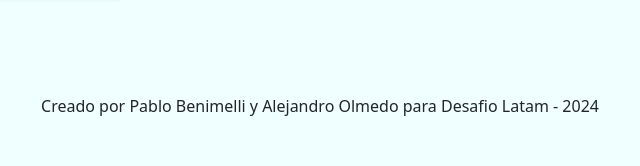
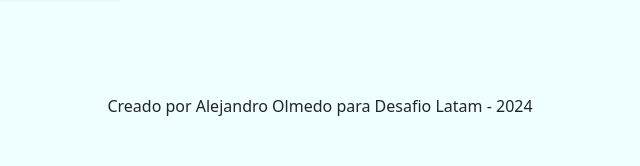
Before and after one commit to alej-of/onlyflans, a Django app: page /about/ in a window 1280 px wide. Shown: the part 1155-1321 px from the top of the page, without its empty margins (320-960 px from the left). Run offline with Django 3.2, Linux system fonts and the light colour scheme.

Commit message:
Presentacion

```diff
--- a/web/templates/base.html
+++ b/web/templates/base.html
@@ -31,7 +31,7 @@
     {% block content %}
     {% endblock %}
     <footer>
-        <div class="container my-5 text-center">Creado por Pablo Benimelli y Alejandro Olmedo para Desafio Latam - 2024</div>
+        <div class="container my-5 text-center">Creado por Alejandro Olmedo para Desafio Latam - 2024</div>
     </footer>
     <script src="https://cdn.jsdelivr.net/npm/bootstrap@5.3.3/dist/js/bootstrap.bundle.min.js" integrity="sha384-YvpcrYf0tY3lHB60NNkmXc5s9fDVZLESaAA55NDzOxhy9GkcIdslK1eN7N6jIeHz" crossorigin="anonymous"></script>
     <script src="{% static 'js/scripts.js' %}"></script>
```
Also changed, not shown: 1 other file.
